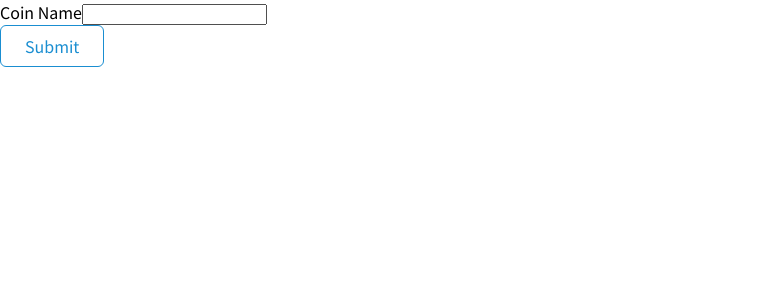
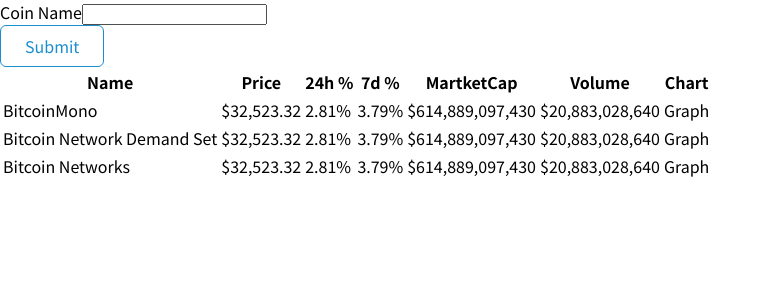
Before and after one commit to Chu-Te-Ethan-Chen/track-crypto, a React (Create React App) app: page / in a window 1280 px wide. Shown: the top 300 px of the page, without its empty margins (0-771 px from the left). Built offline with nearby package versions, Linux system fonts and the light colour scheme.

Commit message:
Added dummy table for crypto coins.

```diff
--- a/src/App.js
+++ b/src/App.js
@@ -1,9 +1,14 @@
+import { Fragment } from "react";
 import SimpleInput from "./components/SimpleInput";
+import CryptoCoinsTable from "./components/CryptoCoinsTable";
 
 function App() {
   return (
     <div className="app">
-      <SimpleInput />
+      <Fragment>
+        <SimpleInput />
+        <CryptoCoinsTable />
+      </Fragment>
     </div>
   );
 }
--- /dev/null
+++ b/src/components/CryptoCoinsTable.js
@@ -0,0 +1,50 @@
+const DUMMY_CRYPTOCOINS = [
+  {
+    id: "bitcoinmono",
+    symbol: "btcmz",
+    name: "BitcoinMono",
+  },
+  {
+    id: "bitcoin-network-demand-set",
+    symbol: "byte3",
+    name: "Bitcoin Network Demand Set",
+  },
+  {
+    id: "bitcoin-networks",
+    symbol: "btcn",
+    name: "Bitcoin Networks",
+  },
+];
+
+const CryptoCoinsTable = (props) => {
+  return (
+    <table>
+      <thead>
+        <tr>
+          <th>Name</th>
+          <th>Price</th>
+          <th>24h %</th>
+          <th>7d %</th>
+          <th>MartketCap</th>
+          <th>Volume</th>
+          <th>Chart</th>
+        </tr>
+      </thead>
+      <tbody>
+        {DUMMY_CRYPTOCOINS.map((coin) => (
+          <tr>
+            <td>{coin.name}</td>
+            <td>$32,523.32</td>
+            <td>2.81%</td>
+            <td>3.79%</td>
+            <td>$614,889,097,430</td>
+            <td>$20,883,028,640</td>
+            <td>Graph</td>
+          </tr>
+        ))}
+      </tbody>
+    </table>
+  );
+};
+
+export default CryptoCoinsTable;
```
